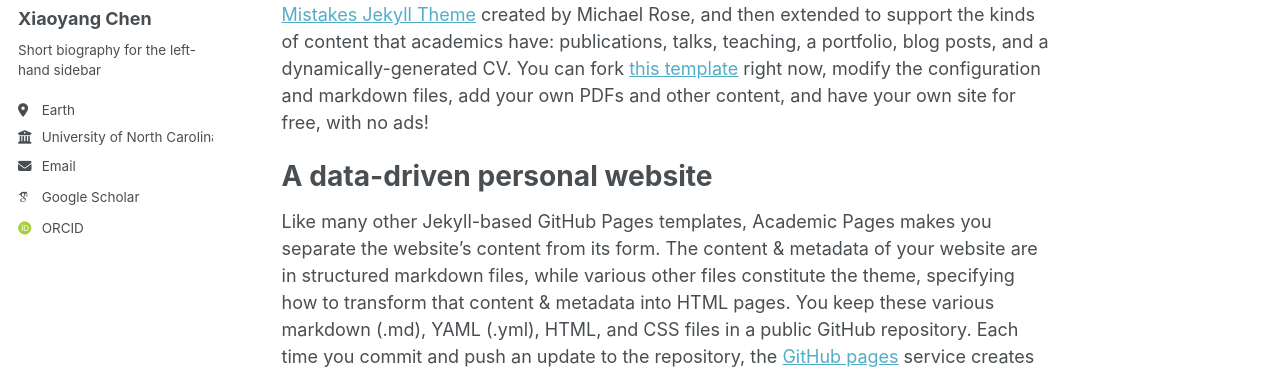
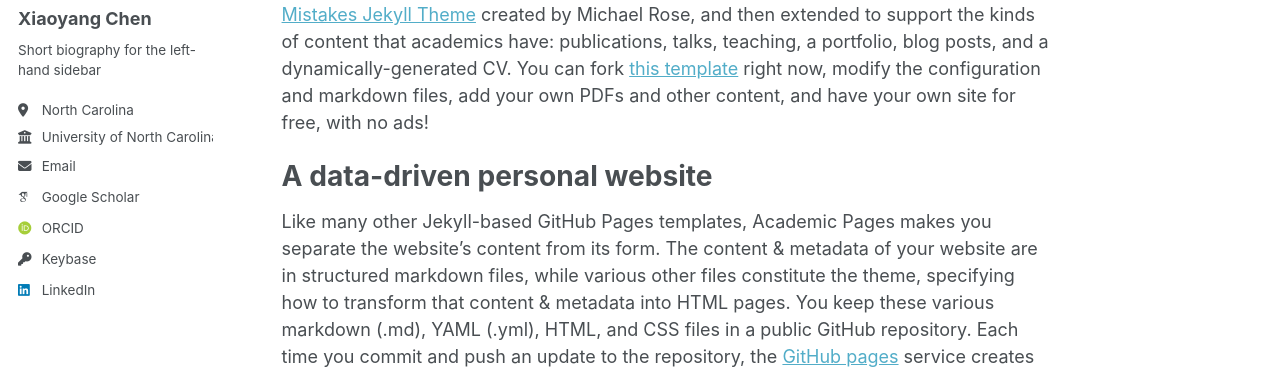
Before and after one commit to xychen2022/xychen2022.github.io, a Jekyll site: the page built from _pages/about.md, in a window 1280 px wide. Shown: the part 276-650 px from the top of the page. Built offline with Jekyll 4.4.1, drawn with Linux system fonts in a browser that asks for light colours; some web fonts are replaced; part of the change alters nothing that is shown.

Commit message:
Update _config.yml

```diff
--- a/_config.yml
+++ b/_config.yml
@@ -26,7 +26,7 @@ author:
   name             : "Xiaoyang Chen"
   pronouns         : # example: "she/her"
   bio              : "Short biography for the left-hand sidebar"
-  location         : "Earth"
+  location         : "North Carolina"
   employer         : "University of North Carolina at Chapel Hill"
   uri              : # URL
   email            : "xiaoyang_chen@med.unc.edu"
@@ -57,10 +57,10 @@ author:
   foursquare       : # Username
   goodreads        : # Username
   google_plus      : # Username
-  keybase          : # Username
+  keybase          : "xychen" # Username
   instagram        : # Username
   lastfm           : # Username
-  linkedin         : # Username
+  linkedin         : "Xiaoyang Chen" # Username
   mastodon         : # URL
   medium           : # URL
   pinterest        : # Username
```
